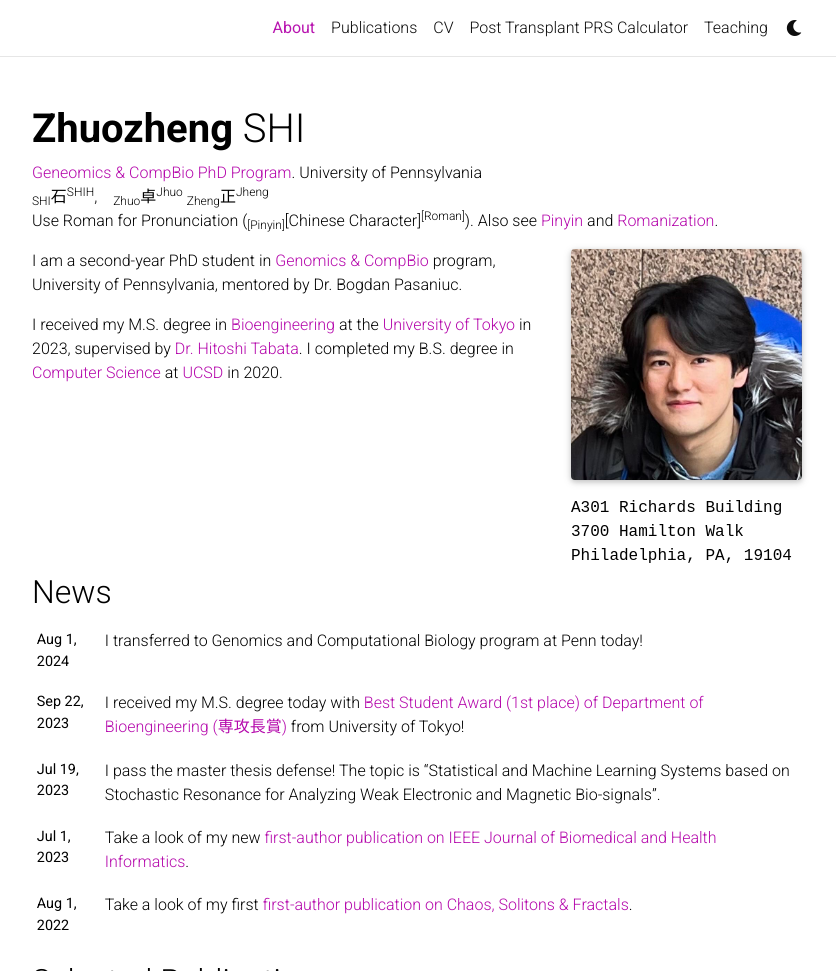
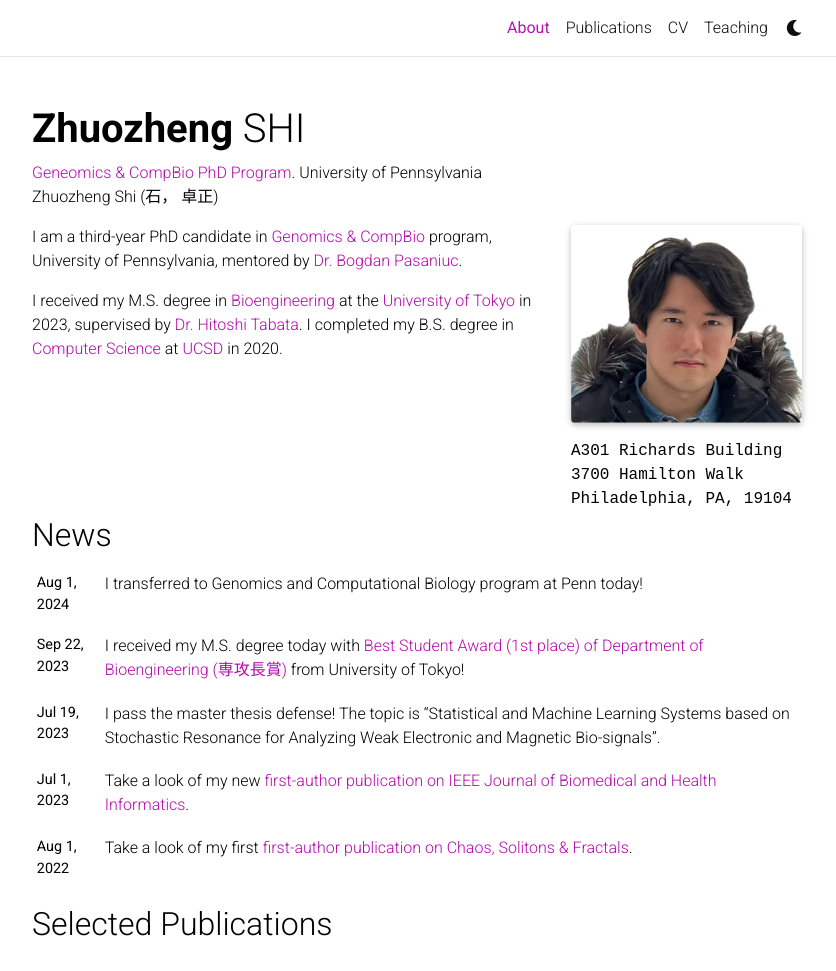
Before and after one commit to zhuozshi/zhuozshi.github.io, a Jekyll site: the page built from _pages/about.md, in a window 1280 px wide and 1317 px high, cut to the strip 0-971 px from the top of the window. Shown: the whole strip, without its empty margins (223-1059 px from the left). Built offline with Jekyll 4.4.1, drawn with Linux system fonts in a browser that asks for light colours; full-size pictures stand in for the smaller copies a plugin makes; comment, search, counter and statistics services are not loaded; a style sheet for code colours, icons or effects is not loaded.

Commit message:
20260309

```diff
--- a/_config.yml
+++ b/_config.yml
@@ -73,11 +73,11 @@ og_image: # The site-wide (default for all links) Open Graph preview image
 
 github_username:
 gitlab_username: # your GitLab user name
-twitter_username: zhuozshi
+twitter_username: #zhuozshi
 mastodon_username: # your mastodon instance+username in the format instance.tld/@username
 linkedin_username: zhuozheng-shi-965a16237
 telegram_username: # your Telegram user name
-scholar_userid: YS4hr1UAAAAJ&hl
+scholar_userid: NuqDspwAAAAJ
 semanticscholar_id: # your Semantic Scholar ID
 whatsapp_number: # your WhatsApp number (full phone number in international format. Omit any zeroes, brackets, or dashes when adding the phone number in international format.)
 orcid_id:
@@ -85,7 +85,7 @@ medium_username: # your Medium username
 quora_username: # your Quora username
 publons_id: # your ID on Publons
 osf_id: # your OSF ID
-research_gate_profile: Zhuozheng-Shi
+research_gate_profile: #Zhuozheng-Shi
 blogger_url: # your blogger URL
 work_url:
 keybase_username: # your keybase user name
--- a/_pages/about.md
+++ b/_pages/about.md
@@ -2,11 +2,11 @@
 layout: about
 title: About
 permalink: /
-subtitle: <a href='https://www.med.upenn.edu/gcb/'>Geneomics & CompBio PhD Program</a>. University of Pennsylvania<br><sub>SHI</sub>石<sup>SHIH</sup>, &ensp; <sub>Zhuo</sub>卓<sup>Jhuo</sup> <sub>Zheng</sub>正<sup>Jheng</sup>  <br>Use Roman for Pronunciation (<sub>[Pinyin]</sub>[Chinese Character]<sup>[Roman]</sup>). Also see <a href='https://en.wikipedia.org/wiki/Pinyin'>Pinyin</a> and <a href='https://en.wikipedia.org/wiki/Romanization'>Romanization</a>.
+subtitle: <a href='https://www.med.upenn.edu/gcb/'>Geneomics & CompBio PhD Program</a>. University of Pennsylvania<br> Zhuozheng Shi (石， 卓正)
 
 profile:
   align: right
-  image: prof_pic.jpg
+  image: profile_picture_white.jpg
   image_circular: false # crops the image to make it circular
   address: >
     <p>A301 Richards Building</p>
@@ -18,7 +18,7 @@ selected_papers: true # includes a list of papers marked as "selected={true}"
 social: true  # includes social icons at the bottom of the page
 ---
 
-I am a second-year PhD student in [Genomics & CompBio](https://www.med.upenn.edu/gcb/) program, University of Pennsylvania, mentored by Dr. Bogdan Pasaniuc.
+I am a third-year PhD candidate in [Genomics & CompBio](https://www.med.upenn.edu/gcb/) program, University of Pennsylvania, mentored by [Dr. Bogdan Pasaniuc](https://www.med.upenn.edu/bogdan-group/).
 
 
 
--- a/_pages/prs_calc.md
+++ /dev/null
@@ -1,7 +0,0 @@
----
-layout: prscalc
-permalink: /prs_calc/
-title: Post Transplant PRS Calculator
-nav: true
-nav_order: 4
----
```
Also changed, not shown: other parts of _pages/about.md (+5 -0 lines), assets/img/profile_picture_white.jpg (added).
